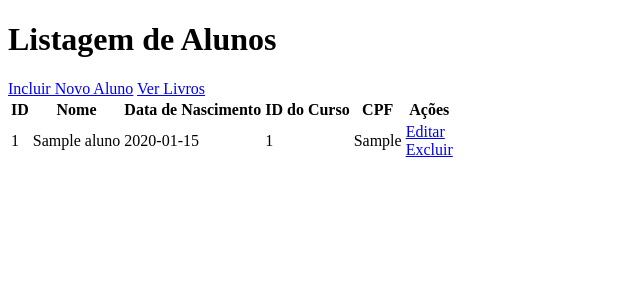
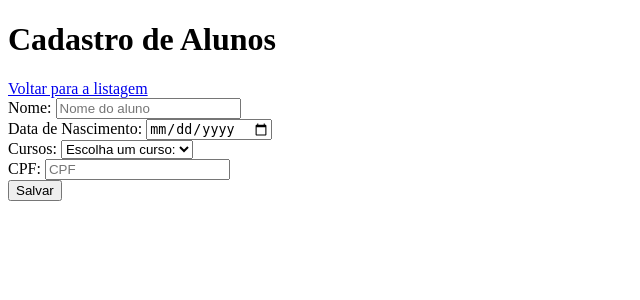
Before and after one commit to MateusMCalderam/MVC_PW, a PHP site: page /alunos.php?destino=form in a window 1280 px wide. Shown: the top 300 px of the page, without its empty margins (0-640 px from the left). Run offline with PHP 8.4, Linux system fonts and the light colour scheme; tables that the repository leaves empty hold one stand-in row (values such as "Sample post").

Commit message:
CRUD Aluno Finalizado

```diff
--- a/MVC_PW/alunos.php
+++ b/MVC_PW/alunos.php
@@ -3,13 +3,13 @@
 require_once("config.php");
 require_once("vendor/autoload.php");
 
+$controller = new Controller\AlunosController();
 
 $destino = $_GET['destino'];
 
-
 if (isset($destino)) {
-
+    if ($destino == "form") {
+        $controller->form();
+    }
+    else $controller->list();
 }
-
-$controller = new Controller\AlunosController();
-$controller->list();
--- a/MVC_PW/controllers/AlunosController.php
+++ b/MVC_PW/controllers/AlunosController.php
@@ -33,18 +33,16 @@
     }
 
     public function save() {
-        print_r($_POST);
         $id = $_POST["id"];
         $vo = new AlunosVO(
             $_POST["id"],
-            $_POST["titulo"],
-            $_POST["autores"],
-            $_POST["editora"],
-            $_POST["ano_publicacao"],
-            $_POST["quantidade_exemplares"],
-            $_POST["isbn"]
+            $_POST["nome"],
+            $_POST["data_nasc"],
+            $_POST["id_curso"],
+            $_POST["cpf"]
         );
 
+        print_r($vo);
         $model = new AlunosModel();
 
         if(empty($id)) {
@@ -53,7 +51,7 @@
             $result = $model->update($vo);
         }
         var_dump($result)   ;
-        $this->redirect("index.php");
+        $this->redirect("alunos.php?destino=list");
 
     }
 
@@ -62,7 +60,7 @@
         $model = new AlunosModel();
         $result = $model->delete($vo);
 
-        $this->redirect("index.php");
+        $this->redirect("alunos.php?destino=list");
     }
 
 }
--- a/MVC_PW/models/AlunosModel.php
+++ b/MVC_PW/models/AlunosModel.php
@@ -8,7 +8,8 @@
 
     public function selectAll($vo) {
         $db = new Database();
-        $query = "SELECT * FROM alunos";
+        $query = "SELECT a.id, a.nome, a.data_nasc, a.id_curso, a.cpf, c.nome as nome_curso FROM alunos a
+        JOIN cursos c ON a.id_curso = c.id";
         $data = $db->select($query);
 
         $arrayDados = [];
@@ -19,7 +20,8 @@
                 $row["nome"],
                 $row["data_nasc"],
                 $row["id_curso"],
-                $row["cpf"]
+                $row["cpf"],
+                $row["nome_curso"]
             );
             array_push($arrayDados, $vo);
         }
@@ -29,17 +31,18 @@
 
     public function selectOne($vo) {
         $db = new Database();
-        $query = "SELECT * FROM alunos WHERE id = :id";
+        $query = "SELECT a.id, a.nome, a.data_nasc, a.id_curso, a.cpf, c.nome as nome_curso FROM alunos a
+        JOIN cursos c ON a.id_curso = c.id WHERE a.id = :id";
         $binds = [":id" => $vo->getId()];
         $data = $db->select($query, $binds);
 
-        // Adaptado para capturar todos os campos de um único livro
         return new AlunosVO(
-            $row[0]["id"],
-            $row[0]["nome"],
-            $row[0]["data_nasc"],
-            $row[0]["id_curso"],
-            $row[0]["cpf"]
+            $data[0]["id"],
+            $data[0]["nome"],
+            $data[0]["data_nasc"],
+            $data[0]["id_curso"],
+            $data[0]["cpf"],
+            $data[0]["nome_curso"]
         );
     }
 
--- /dev/null
+++ b/MVC_PW/models/CursosModel.php
@@ -0,0 +1,35 @@
+<?php
+
+namespace Model;
+
+use Model\VO\CursosVO;
+
+final class CursosModel extends Model {
+
+    public function selectAll($vo) {
+        $db = new Database();
+        $query = "SELECT  * FROM cursos";
+        $data = $db->select($query);
+
+        $arrayDados = [];
+
+        foreach($data as $row) {
+            $vo = new CursosVO(
+                $row["id"],
+                $row["nome"]
+            );
+            array_push($arrayDados, $vo);
+        }
+
+        return $arrayDados;
+    }
+
+    public function selectOne($vo) {}
+
+    public function insert($vo) {}
+
+    public function update($vo) {}
+
+    public function delete($vo) {}
+
+}
--- a/MVC_PW/models/LivrosModel.php
+++ b/MVC_PW/models/LivrosModel.php
@@ -35,7 +35,6 @@
         $binds = [":id" => $vo->getId()];
         $data = $db->select($query, $binds);
 
-        // Adaptado para capturar todos os campos de um único livro
         return new LivrosVO(
             $data[0]["id"],
             $data[0]["titulo"],
--- a/MVC_PW/models/vo/AlunosVO.php
+++ b/MVC_PW/models/vo/AlunosVO.php
@@ -8,17 +8,22 @@
     private $data_nasc;
     private $id_curso;
     private $cpf;
+    private $nome_curso;
 
-    public function __construct($id = 0, $nome = "", $data_nasc = null, $id_curso = 0, $cpf = "") {
+    public function __construct($id = 0, $nome = "", $data_nasc = null, $id_curso = 0, $cpf = "", $nome_curso = "") {
         parent::__construct($id);
         $this->nome = $nome;
         $this->data_nasc = $data_nasc;
         $this->id_curso = $id_curso;
         $this->cpf = $cpf;
+        $this->nome_curso = $nome_curso;
     }
 
     public function getNome() {
         return $this->nome;
+    }
+    public function getNomeCurso() {
+        return $this->nome_curso;
     }
 
     public function getDataNasc() {
@@ -37,6 +42,10 @@
         $this->nome = $nome;
     }
 
+    public function setNomeCurso($nome_curso) {
+        $this->nome_curso = $nome_curso;
+    }
+
     public function setDataNasc($data_nasc) {
         $this->data_nasc = $data_nasc;
     }
--- /dev/null
+++ b/MVC_PW/models/vo/CursosVO.php
@@ -0,0 +1,21 @@
+<?php
+
+namespace Model\VO;
+
+final class CursosVO extends VO {
+
+    private $nome;
+
+    public function __construct($id = 0, $nome = "") {
+        parent::__construct($id);
+        $this->nome = $nome;
+    }
+
+    public function getNome() {
+        return $this->nome;
+    }
+
+    public function setNome($nome) {
+        $this->nome = $nome;
+    }
+}
--- a/MVC_PW/views/formAlunos.php
+++ b/MVC_PW/views/formAlunos.php
@@ -7,7 +7,7 @@
 </head>
 <body>
     <h1>Cadastro de Alunos</h1>
-    <a href="index.php">Voltar para a listagem</a>
+    <a href="alunos.php?destino=list">Voltar para a listagem</a>
     <form action="salvarAlunos.php" method="POST">
         <input type="hidden" name="id" value="<?php echo isset($aluno) ? $aluno->getId() : ''; ?>">
 
@@ -19,8 +19,24 @@
         <input type="date" name="data_nasc" id="data_nasc" value="<?php echo isset($aluno) ? $aluno->getDataNasc() : ''; ?>" required>
         <br>
 
-        <label for="id_curso">ID do Curso:</label>
-        <input type="number" name="id_curso" id="id_curso" value="<?php echo isset($aluno) ? $aluno->getIdCurso() : ''; ?>" placeholder="ID do curso" required>
+        <label for="id_curso">Cursos:</label>
+        <?php
+            use Model\CursosModel;
+            use Model\VO\CursosVO;
+
+            $model = new CursosModel();
+            $cursos = $model->selectAll(new CursosVO());
+        ?>
+        <select name="id_curso" required    >
+        <option value="" disabled selected>Escolha um curso:</option>
+            <?php foreach ($cursos as $curso): ?>
+                <option value="<?php echo $curso->getId(); ?>"
+                    <?php echo isset($aluno) && $aluno->getIdCurso() == $curso->getId() ? 'selected' : ''; ?>>
+                    <?php echo $curso->getNome(); ?>
+                </option>
+            <?php endforeach; ?>
+
+        </select>
         <br>
 
         <label for="cpf">CPF:</label>
--- a/MVC_PW/views/listAlunos.php
+++ b/MVC_PW/views/listAlunos.php
@@ -7,18 +7,17 @@
 </head>
 <body>
     <h1>Listagem de Alunos</h1>
-    <a href="aluno.php">Incluir Novo Aluno</a>
-    <a href="listLivros.php">Ver Livros</a>
+    <a href="alunos.php?destino=form">Incluir Novo Aluno</a>
+    <a href="livro.php?destino=list">Ver Livros</a>
     <?php if (empty($alunos)): ?>
         <p>Nenhum aluno adicionado!</p>
     <?php else: ?>
         <table>
             <thead>
                 <tr>
-                    <th>ID</th>
                     <th>Nome</th>
                     <th>Data de Nascimento</th>
-                    <th>ID do Curso</th>
+                    <th>Curso</th>
                     <th>CPF</th>
                     <th>Ações</th>
                 </tr>
@@ -26,13 +25,12 @@
             <tbody>
                 <?php foreach ($alunos as $aluno): ?>
                     <tr>
-                        <td><?php echo $aluno->getId(); ?></td>
                         <td><?php echo $aluno->getNome(); ?></td>
                         <td><?php echo $aluno->getDataNasc(); ?></td>
-                        <td><?php echo $aluno->getIdCurso(); ?></td>
+                        <td><?php echo $aluno->getNomeCurso(); ?></td>
                         <td><?php echo $aluno->getCpf(); ?></td>
                         <td>
-                            <a href="aluno.php?id=<?php echo $aluno->getId(); ?>">Editar</a>
+                            <a href="alunos.php?destino=form&id=<?php echo $aluno->getId(); ?>">Editar</a>
                             <br>
                             <a href="excluirAluno.php?id=<?php echo $aluno->getId(); ?>">Excluir</a>
                         </td>
```
Also changed, not shown: MVC_PW/excluirAluno.php (added, +7 -0 lines), MVC_PW/livro.php (+9 -1 lines), MVC_PW/salvarAlunos.php (added, +7 -0 lines), MVC_PW/views/listLivros.php (+3 -5 lines).
